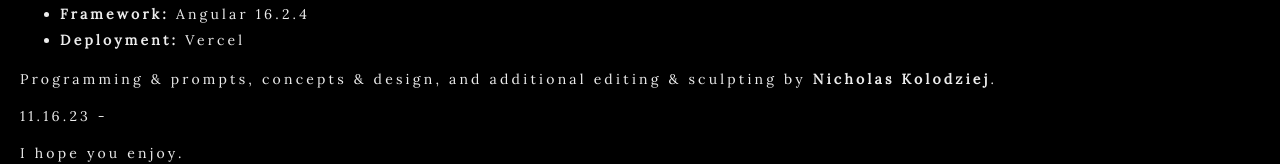
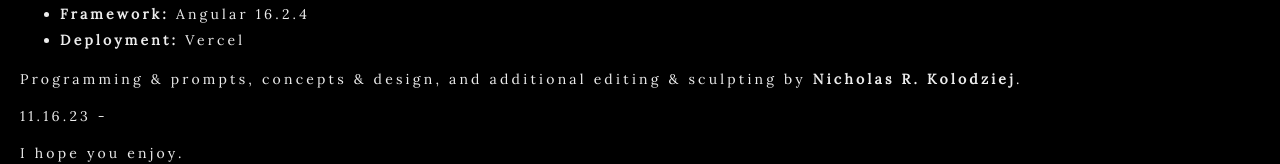
Before and after one commit to koloquial/garden-of-mirrors, an Angular app: page /about in a window 1280 px wide. Shown: the part 756-920 px from the top of the page. Built offline with nearby package versions, Linux system fonts and the light colour scheme.

Commit message:
added middle initial

```diff
--- a/src/app/components/about/about.component.html
+++ b/src/app/components/about/about.component.html
@@ -33,7 +33,7 @@
         <li><b>Deployment:</b> Vercel</li>
     </ul>
 
-    <p>Programming & prompts, concepts & design, and additional editing & sculpting by <b>Nicholas Kolodziej</b>.</p>
+    <p>Programming & prompts, concepts & design, and additional editing & sculpting by <b>Nicholas R. Kolodziej</b>.</p>
 
     <p>11.16.23 - </p>
 
```
